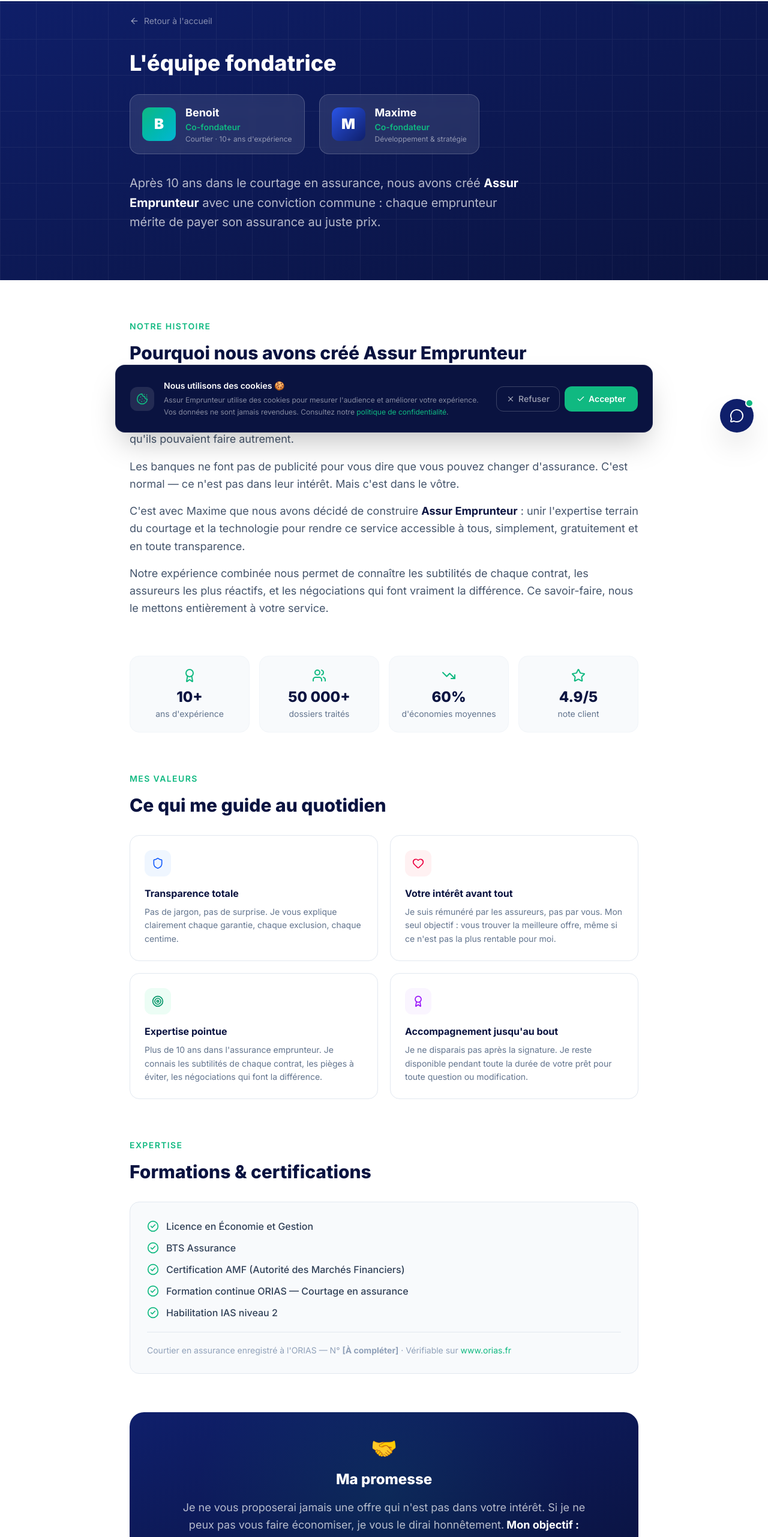
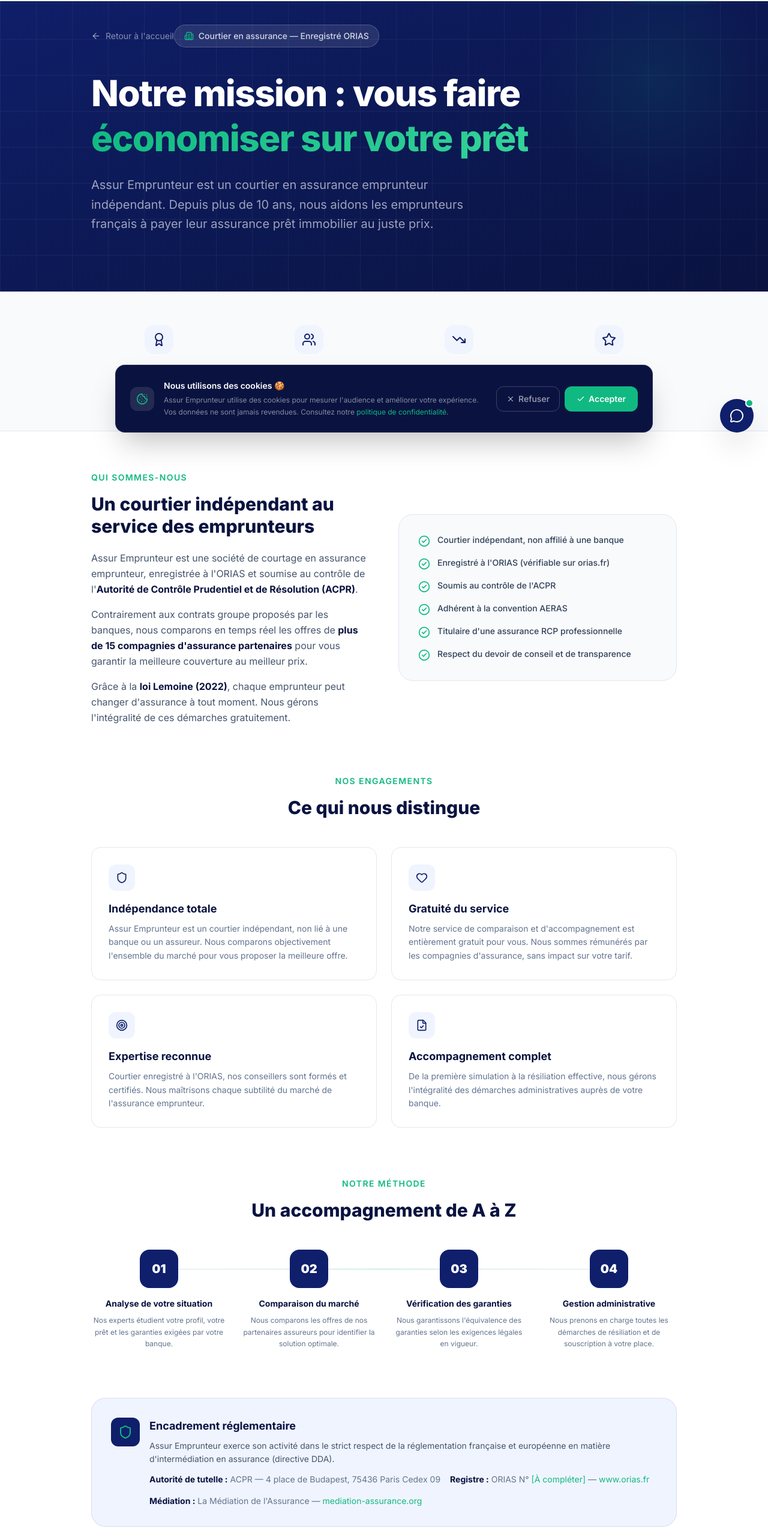
Before and after one commit to loricbenoit-coder/assurio, a React (Vite) app: page /a-propos in a window 1280 px wide. Shown: the part 55-2617 px from the top of the page at 60% size. Built offline with nearby package versions, Linux system fonts and the light colour scheme.

Commit message:
feat: page A propos style grand groupe institutionnel

```diff
--- a/src/components/layout/Navbar.jsx
+++ b/src/components/layout/Navbar.jsx
@@ -8,7 +8,6 @@
 const PHONE = '06 XX XX XX XX'
 
 const NAV_LINKS = [
-  { label: 'À propos', href: '/a-propos', isRoute: true },
   { label: 'Conseils', href: '/blog', isRoute: true },
   { label: 'Contact', href: '/contact', isRoute: true },
 ]
@@ -18,7 +17,6 @@
   { label: 'Avantages', href: '/#avantages' },
   { label: 'Avis clients', href: '/#avis' },
   { label: 'FAQ', href: '/#faq' },
-  { label: 'À propos', href: '/a-propos', isRoute: true },
   { label: 'Conseils', href: '/blog', isRoute: true },
   { label: 'Contact', href: '/contact', isRoute: true },
 ]
--- a/src/pages/APropos.jsx
+++ b/src/pages/APropos.jsx
@@ -1,201 +1,222 @@
 import React from 'react'
 import { Link } from 'react-router-dom'
-import { ArrowLeft, ArrowRight, Shield, Award, Heart, Target, CheckCircle2, Star, Users, TrendingDown } from 'lucide-react'
+import { ArrowLeft, ArrowRight, Shield, Award, Heart, Target, CheckCircle2, TrendingDown, Users, Star, FileCheck, Building2 } from 'lucide-react'
 import { Button } from '@/components/ui/Button'
 
-const VALEURS = [
+const CHIFFRES = [
+  { value: '10+', label: "ans d'expertise", icon: Award },
+  { value: '50 000+', label: 'clients accompagnés', icon: Users },
+  { value: '60%', label: "d'économies moyennes", icon: TrendingDown },
+  { value: '4.9/5', label: 'satisfaction client', icon: Star },
+]
+
+const ENGAGEMENTS = [
   {
     icon: Shield,
-    title: 'Transparence totale',
-    description: 'Pas de jargon, pas de surprise. Je vous explique clairement chaque garantie, chaque exclusion, chaque centime.',
-    color: 'bg-blue-50 text-blue-600',
+    title: 'Indépendance totale',
+    description: "Assur Emprunteur est un courtier indépendant, non lié à une banque ou un assureur. Nous comparons objectivement l'ensemble du marché pour vous proposer la meilleure offre.",
   },
   {
     icon: Heart,
-    title: 'Votre intérêt avant tout',
-    description: "Je suis rémunéré par les assureurs, pas par vous. Mon seul objectif : vous trouver la meilleure offre, même si ce n'est pas la plus rentable pour moi.",
-    color: 'bg-rose-50 text-rose-600',
+    title: 'Gratuité du service',
+    description: "Notre service de comparaison et d'accompagnement est entièrement gratuit pour vous. Nous sommes rémunérés par les compagnies d'assurance, sans impact sur votre tarif.",
   },
   {
     icon: Target,
-    title: 'Expertise pointue',
-    description: "Plus de 10 ans dans l'assurance emprunteur. Je connais les subtilités de chaque contrat, les pièges à éviter, les négociations qui font la différence.",
-    color: 'bg-emerald-50 text-emerald-600',
+    title: 'Expertise reconnue',
+    description: "Courtier enregistré à l'ORIAS, nos conseillers sont formés et certifiés. Nous maîtrisons chaque subtilité du marché de l'assurance emprunteur.",
   },
   {
-    icon: Award,
-    title: "Accompagnement jusqu'au bout",
-    description: "Je ne disparais pas après la signature. Je reste disponible pendant toute la durée de votre prêt pour toute question ou modification.",
-    color: 'bg-purple-50 text-purple-600',
+    icon: FileCheck,
+    title: 'Accompagnement complet',
+    description: "De la première simulation à la résiliation effective, nous gérons l'intégralité des démarches administratives auprès de votre banque.",
   },
 ]
 
-const STATS = [
-  { value: '10+', label: "ans d'expérience", icon: Award },
-  { value: '50 000+', label: 'dossiers traités', icon: Users },
-  { value: '60%', label: "d'économies moyennes", icon: TrendingDown },
-  { value: '4.9/5', label: 'note client', icon: Star },
-]
-
-const DIPLOMES = [
-  "Licence en Économie et Gestion",
-  "BTS Assurance",
-  "Certification AMF (Autorité des Marchés Financiers)",
-  "Formation continue ORIAS — Courtage en assurance",
-  "Habilitation IAS niveau 2",
+const PROCESS = [
+  { num: '01', title: 'Analyse de votre situation', desc: "Nos experts étudient votre profil, votre prêt et les garanties exigées par votre banque." },
+  { num: '02', title: 'Comparaison du marché', desc: "Nous comparons les offres de nos partenaires assureurs pour identifier la solution optimale." },
+  { num: '03', title: 'Vérification des garanties', desc: "Nous garantissons l'équivalence des garanties selon les exigences légales en vigueur." },
+  { num: '04', title: 'Gestion administrative', desc: "Nous prenons en charge toutes les démarches de résiliation et de souscription à votre place." },
 ]
 
 export const APropos = () => (
   <div className="min-h-screen bg-white">
 
-    {/* Hero */}
-    <div className="bg-gradient-to-br from-[#0f1f6b] to-[#0a1340] py-20 relative overflow-hidden">
+    {/* Hero institutionnel */}
+    <div className="bg-gradient-to-br from-[#0f1f6b] to-[#0a1340] py-24 relative overflow-hidden">
       <div className="absolute inset-0 opacity-5"
         style={{ backgroundImage: 'linear-gradient(#fff 1px, transparent 1px), linear-gradient(90deg, #fff 1px, transparent 1px)', backgroundSize: '60px 60px' }} />
-      <div className="max-w-4xl mx-auto px-6 relative">
-        <Link to="/" className="inline-flex items-center gap-2 text-white/50 hover:text-white text-sm mb-10 transition-colors">
+      <div className="absolute top-0 right-0 w-96 h-96 opacity-10 rounded-full"
+        style={{ background: 'radial-gradient(circle, #10b981, transparent 70%)' }} />
+
+      <div className="max-w-5xl mx-auto px-6 relative">
+        <Link to="/" className="inline-flex items-center gap-2 text-white/50 hover:text-white text-sm mb-12 transition-colors">
           <ArrowLeft className="w-4 h-4" /> Retour à l'accueil
         </Link>
-        <h1 className="text-3xl md:text-4xl font-extrabold text-white mb-8">
-          L'équipe fondatrice
+
+        <div className="inline-flex items-center gap-2 bg-white/10 border border-white/20 rounded-full px-4 py-2 mb-8">
+          <Building2 className="w-4 h-4 text-[#10b981]" />
+          <span className="text-sm text-white/80 font-medium">Courtier en assurance — Enregistré ORIAS</span>
+        </div>
+
+        <h1 className="text-4xl md:text-5xl lg:text-6xl font-extrabold text-white mb-6 leading-tight tracking-tight">
+          Notre mission : vous faire<br />
+          <span className="text-transparent bg-clip-text" style={{ backgroundImage: 'linear-gradient(135deg, #10b981, #34d399)' }}>
+            économiser sur votre prêt
+          </span>
         </h1>
 
-        {/* Les 2 fondateurs */}
-        <div className="flex flex-col sm:flex-row gap-6 mb-8">
-          {/* Benoit */}
-          <div className="flex items-center gap-4 bg-white/10 backdrop-blur-sm border border-white/20 rounded-2xl px-5 py-4">
-            <div className="w-14 h-14 rounded-xl bg-gradient-to-br from-[#10b981] to-[#06b6d4] flex items-center justify-center flex-shrink-0">
-              <span className="text-white font-black text-2xl">B</span>
-            </div>
-            <div>
-              <p className="text-white font-bold text-lg">Benoit</p>
-              <p className="text-[#10b981] text-sm font-semibold">Co-fondateur</p>
-              <p className="text-white/50 text-xs mt-0.5">Courtier · 10+ ans d'expérience</p>
+        <p className="text-xl text-white/60 max-w-2xl leading-relaxed">
+          Assur Emprunteur est un courtier en assurance emprunteur indépendant. Depuis plus de 10 ans,
+          nous aidons les emprunteurs français à payer leur assurance prêt immobilier au juste prix.
+        </p>
       </div>
     </div>
 
-          {/* Maxime */}
-          <div className="flex items-center gap-4 bg-white/10 backdrop-blur-sm border border-white/20 rounded-2xl px-5 py-4">
-            <div className="w-14 h-14 rounded-xl bg-gradient-to-br from-[#2a55e8] to-[#0f1f6b] flex items-center justify-center flex-shrink-0">
-              <span className="text-white font-black text-2xl">M</span>
+    {/* Chiffres clés */}
+    <div className="bg-slate-50 border-b border-slate-200">
+      <div className="max-w-5xl mx-auto px-6 py-14">
+        <div className="grid grid-cols-2 md:grid-cols-4 gap-6">
+          {CHIFFRES.map(({ value, label, icon: Icon }) => (
+            <div key={label} className="text-center">
+              <div className="w-12 h-12 bg-[#f0f4ff] rounded-2xl flex items-center justify-center mx-auto mb-3">
+                <Icon className="w-6 h-6 text-[#0f1f6b]" />
               </div>
-            <div>
-              <p className="text-white font-bold text-lg">Maxime</p>
-              <p className="text-[#10b981] text-sm font-semibold">Co-fondateur</p>
-              <p className="text-white/50 text-xs mt-0.5">Développement & stratégie</p>
+              <div className="text-3xl font-extrabold text-[#0a1340] mb-1">{value}</div>
+              <div className="text-sm text-slate-500">{label}</div>
+            </div>
+          ))}
         </div>
       </div>
     </div>
 
-        <p className="text-xl text-white/70 leading-relaxed max-w-2xl">
-          Après 10 ans dans le courtage en assurance, nous avons créé{' '}
-          <strong className="text-white">Assur Emprunteur</strong> avec une conviction commune :
-          chaque emprunteur mérite de payer son assurance au juste prix.
+    <div className="max-w-5xl mx-auto px-6 py-16 space-y-20">
+
+      {/* Notre positionnement */}
+      <div className="grid md:grid-cols-2 gap-12 items-center">
+        <div>
+          <span className="inline-block text-sm font-semibold text-[#10b981] uppercase tracking-widest mb-4">Qui sommes-nous</span>
+          <h2 className="text-3xl font-extrabold text-[#0a1340] mb-5 leading-tight">
+            Un courtier indépendant au service des emprunteurs
+          </h2>
+          <p className="text-slate-600 leading-relaxed mb-4">
+            Assur Emprunteur est une société de courtage en assurance emprunteur, enregistrée à l'ORIAS
+            et soumise au contrôle de l'<strong className="text-[#0a1340]">Autorité de Contrôle Prudentiel et de Résolution (ACPR)</strong>.
           </p>
+          <p className="text-slate-600 leading-relaxed mb-4">
+            Contrairement aux contrats groupe proposés par les banques, nous comparons en temps réel
+            les offres de <strong className="text-[#0a1340]">plus de 15 compagnies d'assurance partenaires</strong> pour vous garantir
+            la meilleure couverture au meilleur prix.
+          </p>
+          <p className="text-slate-600 leading-relaxed">
+            Grâce à la <strong className="text-[#0a1340]">loi Lemoine (2022)</strong>, chaque emprunteur peut changer
+            d'assurance à tout moment. Nous gérons l'intégralité de ces démarches gratuitement.
+          </p>
+        </div>
+        <div className="bg-slate-50 rounded-3xl p-8 border border-slate-200">
+          <div className="space-y-4">
+            {[
+              "Courtier indépendant, non affilié à une banque",
+              "Enregistré à l'ORIAS (vérifiable sur orias.fr)",
+              "Soumis au contrôle de l'ACPR",
+              "Adhérent à la convention AERAS",
+              "Titulaire d'une assurance RCP professionnelle",
+              "Respect du devoir de conseil et de transparence",
+            ].map((item) => (
+              <div key={item} className="flex items-start gap-3">
+                <CheckCircle2 className="w-5 h-5 text-[#10b981] flex-shrink-0 mt-0.5" />
+                <span className="text-slate-700 text-sm font-medium">{item}</span>
+              </div>
+            ))}
+          </div>
         </div>
       </div>
 
-    <div className="max-w-4xl mx-auto px-6 py-16">
-
-      {/* Notre histoire */}
-      <div className="mb-16">
-        <span className="inline-block text-sm font-semibold text-[#10b981] uppercase tracking-widest mb-4">Notre histoire</span>
-        <h2 className="text-3xl font-extrabold text-[#0a1340] mb-6">Pourquoi nous avons créé Assur Emprunteur</h2>
-        <div className="prose-custom space-y-4 text-slate-600 leading-relaxed text-lg">
-          <p>
-            Après plus de <strong className="text-[#0a1340]">10 ans passés au sein d'une grande société de courtage</strong>, Benoit a vu des milliers de dossiers d'assurance emprunteur défiler. Et à chaque fois, le même constat : la grande majorité des emprunteurs payaient leur assurance <strong className="text-[#0a1340]">2 à 3 fois trop cher</strong>, simplement parce qu'ils ne savaient pas qu'ils pouvaient faire autrement.
-          </p>
-          <p>
-            Les banques ne font pas de publicité pour vous dire que vous pouvez changer d'assurance. C'est normal — ce n'est pas dans leur intérêt. Mais c'est dans le vôtre.
-          </p>
-          <p>
-            C'est avec Maxime que nous avons décidé de construire <strong className="text-[#0a1340]">Assur Emprunteur</strong> : unir l'expertise terrain du courtage et la technologie pour rendre ce service accessible à tous, simplement, gratuitement et en toute transparence.
-          </p>
-          <p>
-            Notre expérience combinée nous permet de connaître les subtilités de chaque contrat, les assureurs les plus réactifs, et les négociations qui font vraiment la différence. Ce savoir-faire, nous le mettons entièrement à votre service.
-          </p>
+      {/* Nos engagements */}
+      <div>
+        <div className="text-center mb-12">
+          <span className="inline-block text-sm font-semibold text-[#10b981] uppercase tracking-widest mb-4">Nos engagements</span>
+          <h2 className="text-3xl font-extrabold text-[#0a1340]">Ce qui nous distingue</h2>
         </div>
+        <div className="grid md:grid-cols-2 gap-6">
+          {ENGAGEMENTS.map(({ icon: Icon, title, description }) => (
+            <div key={title} className="bg-white rounded-2xl border border-slate-200 p-7 hover:shadow-md transition-shadow">
+              <div className="w-11 h-11 rounded-xl bg-[#f0f4ff] flex items-center justify-center mb-4">
+                <Icon className="w-5 h-5 text-[#0f1f6b]" />
               </div>
-
-      {/* Stats */}
-      <div className="grid grid-cols-2 md:grid-cols-4 gap-4 mb-16">
-        {STATS.map(({ value, label, icon: Icon }) => (
-          <div key={label} className="bg-slate-50 rounded-2xl p-5 text-center border border-slate-100">
-            <Icon className="w-6 h-6 text-[#10b981] mx-auto mb-2" />
-            <div className="text-2xl font-extrabold text-[#0a1340]">{value}</div>
-            <div className="text-sm text-slate-500 mt-0.5">{label}</div>
-          </div>
-        ))}
-      </div>
-
-      {/* Mes valeurs */}
-      <div className="mb-16">
-        <span className="inline-block text-sm font-semibold text-[#10b981] uppercase tracking-widest mb-4">Mes valeurs</span>
-        <h2 className="text-3xl font-extrabold text-[#0a1340] mb-8">Ce qui me guide au quotidien</h2>
-        <div className="grid md:grid-cols-2 gap-5">
-          {VALEURS.map(({ icon: Icon, title, description, color }) => (
-            <div key={title} className="bg-white rounded-2xl border border-slate-200 p-6 hover:shadow-md transition-shadow">
-              <div className={`w-11 h-11 rounded-xl ${color} flex items-center justify-center mb-4`}>
-                <Icon className="w-5 h-5" />
-              </div>
-              <h3 className="font-bold text-[#0a1340] mb-2">{title}</h3>
+              <h3 className="font-bold text-[#0a1340] mb-2 text-lg">{title}</h3>
               <p className="text-slate-500 text-sm leading-relaxed">{description}</p>
             </div>
           ))}
         </div>
       </div>
 
-      {/* Diplômes & certifications */}
-      <div className="mb-16">
-        <span className="inline-block text-sm font-semibold text-[#10b981] uppercase tracking-widest mb-4">Expertise</span>
-        <h2 className="text-3xl font-extrabold text-[#0a1340] mb-8">Formations & certifications</h2>
-        <div className="bg-slate-50 rounded-2xl border border-slate-200 p-7">
-          <ul className="space-y-3">
-            {DIPLOMES.map((d) => (
-              <li key={d} className="flex items-center gap-3 text-slate-700">
-                <CheckCircle2 className="w-5 h-5 text-[#10b981] flex-shrink-0" />
-                <span className="font-medium">{d}</span>
-              </li>
+      {/* Notre processus */}
+      <div>
+        <div className="text-center mb-12">
+          <span className="inline-block text-sm font-semibold text-[#10b981] uppercase tracking-widest mb-4">Notre méthode</span>
+          <h2 className="text-3xl font-extrabold text-[#0a1340]">Un accompagnement de A à Z</h2>
+        </div>
+        <div className="grid md:grid-cols-4 gap-6 relative">
+          <div className="hidden md:block absolute top-8 left-[12.5%] right-[12.5%] h-px bg-gradient-to-r from-slate-200 via-[#10b981]/40 to-slate-200" />
+          {PROCESS.map(({ num, title, desc }) => (
+            <div key={num} className="relative text-center">
+              <div className="w-16 h-16 rounded-2xl bg-[#0f1f6b] text-white font-black text-xl flex items-center justify-center mx-auto mb-4 relative z-10">
+                {num}
+              </div>
+              <h3 className="font-bold text-[#0a1340] mb-2 text-sm">{title}</h3>
+              <p className="text-slate-500 text-xs leading-relaxed">{desc}</p>
+            </div>
           ))}
-          </ul>
-          <div className="mt-5 pt-5 border-t border-slate-200 text-sm text-slate-400">
-            Courtier en assurance enregistré à l'ORIAS — N° <strong>[À compléter]</strong> · Vérifiable sur{' '}
-            <a href="https://www.orias.fr" target="_blank" rel="noopener noreferrer" className="text-[#10b981] hover:underline">www.orias.fr</a>
+        </div>
+      </div>
+
+      {/* Encadrement réglementaire */}
+      <div className="bg-[#f0f4ff] rounded-3xl p-8 border border-[#0f1f6b]/10">
+        <div className="flex items-start gap-4">
+          <div className="w-12 h-12 rounded-xl bg-[#0f1f6b] flex items-center justify-center flex-shrink-0">
+            <Shield className="w-6 h-6 text-[#10b981]" />
+          </div>
+          <div>
+            <h3 className="font-bold text-[#0a1340] text-lg mb-2">Encadrement réglementaire</h3>
+            <p className="text-slate-600 text-sm leading-relaxed mb-3">
+              Assur Emprunteur exerce son activité dans le strict respect de la réglementation française
+              et européenne en matière d'intermédiation en assurance (directive DDA).
+            </p>
+            <div className="flex flex-wrap gap-4 text-sm text-slate-500">
+              <span><strong className="text-[#0a1340]">Autorité de tutelle :</strong> ACPR — 4 place de Budapest, 75436 Paris Cedex 09</span>
+              <span><strong className="text-[#0a1340]">Registre :</strong> ORIAS N° <span className="text-[#10b981]">[À compléter]</span> — <a href="https://www.orias.fr" target="_blank" rel="noopener noreferrer" className="text-[#10b981] hover:underline">www.orias.fr</a></span>
+              <span><strong className="text-[#0a1340]">Médiation :</strong> La Médiation de l'Assurance — <a href="https://www.mediation-assurance.org" target="_blank" rel="noopener noreferrer" className="text-[#10b981] hover:underline">mediation-assurance.org</a></span>
+            </div>
           </div>
         </div>
       </div>
 
-      {/* Ma promesse */}
-      <div className="bg-gradient-to-br from-[#0f1f6b] to-[#0a1340] rounded-3xl p-10 text-center relative overflow-hidden mb-16">
-        <div className="absolute inset-0 opacity-10"
-          style={{ background: 'radial-gradient(circle at 50% 50%, #10b981, transparent 70%)' }} />
+      {/* CTA */}
+      <div className="bg-gradient-to-br from-[#0f1f6b] to-[#0a1340] rounded-3xl p-12 text-center relative overflow-hidden">
+        <div className="absolute inset-0 opacity-10" style={{ background: 'radial-gradient(circle at 50% 0%, #10b981, transparent 60%)' }} />
         <div className="relative">
-          <div className="text-4xl mb-4">🤝</div>
-          <h2 className="text-2xl font-extrabold text-white mb-4">Ma promesse</h2>
-          <p className="text-white/70 text-lg max-w-2xl mx-auto leading-relaxed">
-            Je ne vous proposerai jamais une offre qui n'est pas dans votre intérêt.
-            Si je ne peux pas vous faire économiser, je vous le dirai honnêtement.
-            <strong className="text-white"> Mon objectif : votre satisfaction, pas ma commission.</strong>
+          <h2 className="text-3xl font-extrabold text-white mb-4">Comparez votre assurance emprunteur</h2>
+          <p className="text-white/60 mb-8 max-w-xl mx-auto">
+            Service gratuit, sans engagement. Résultat en 2 minutes.
           </p>
-        </div>
-      </div>
-
-      {/* CTA */}
-      <div className="text-center">
-        <h2 className="text-2xl font-extrabold text-[#0a1340] mb-3">Prêt à économiser ensemble ?</h2>
-        <p className="text-slate-500 mb-6">Obtenez votre comparatif gratuit en 2 minutes.</p>
           <div className="flex flex-col sm:flex-row gap-4 justify-center">
             <a href="/#simulateur">
               <Button size="lg" className="group">
-              Simuler mes économies
+                Obtenir mon comparatif gratuit
                 <ArrowRight className="w-5 h-5 transition-transform group-hover:translate-x-1" />
               </Button>
             </a>
             <Link to="/contact">
-            <Button variant="outline" size="lg">Me contacter directement</Button>
+              <Button variant="outline" size="lg" className="border-white/20 text-white hover:bg-white/10">
+                Contacter un conseiller
+              </Button>
             </Link>
           </div>
         </div>
       </div>
+
+    </div>
   </div>
 )
```
Lines whose indentation alone changed are shown as unchanged.
